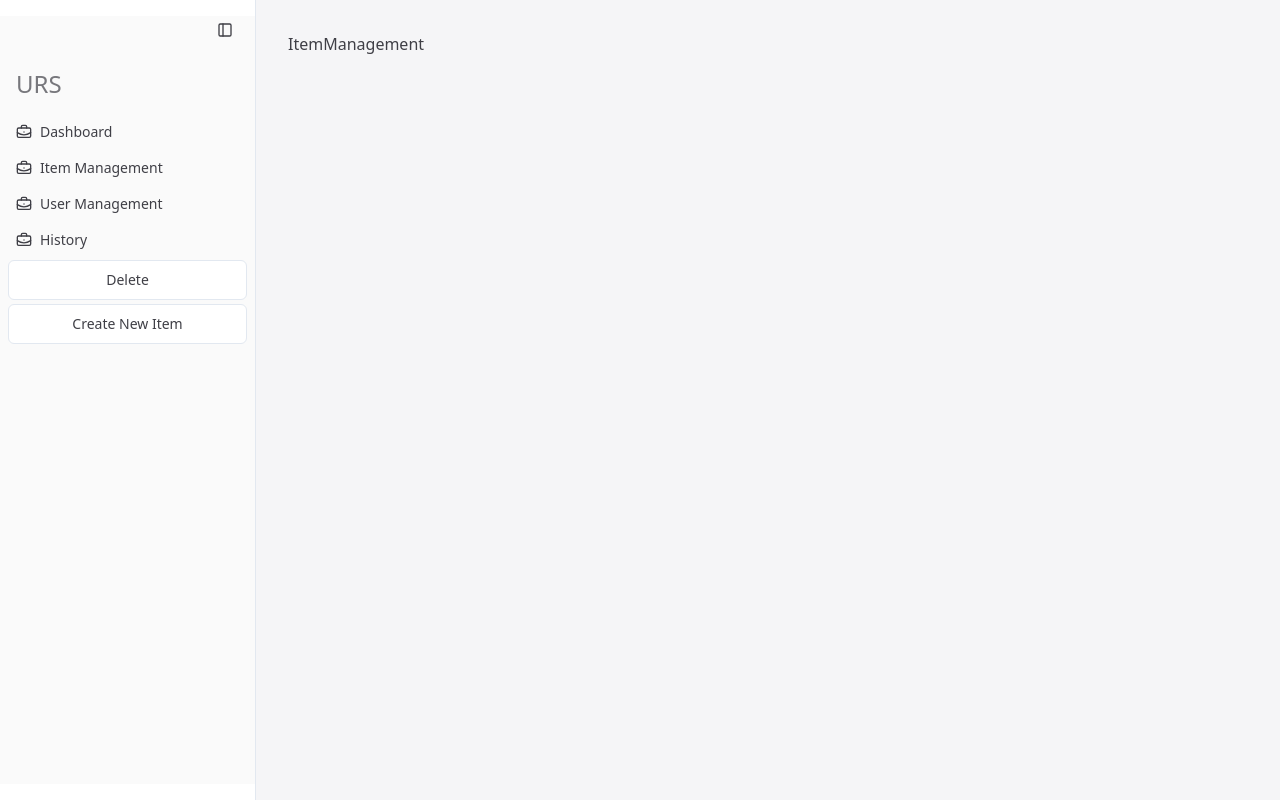
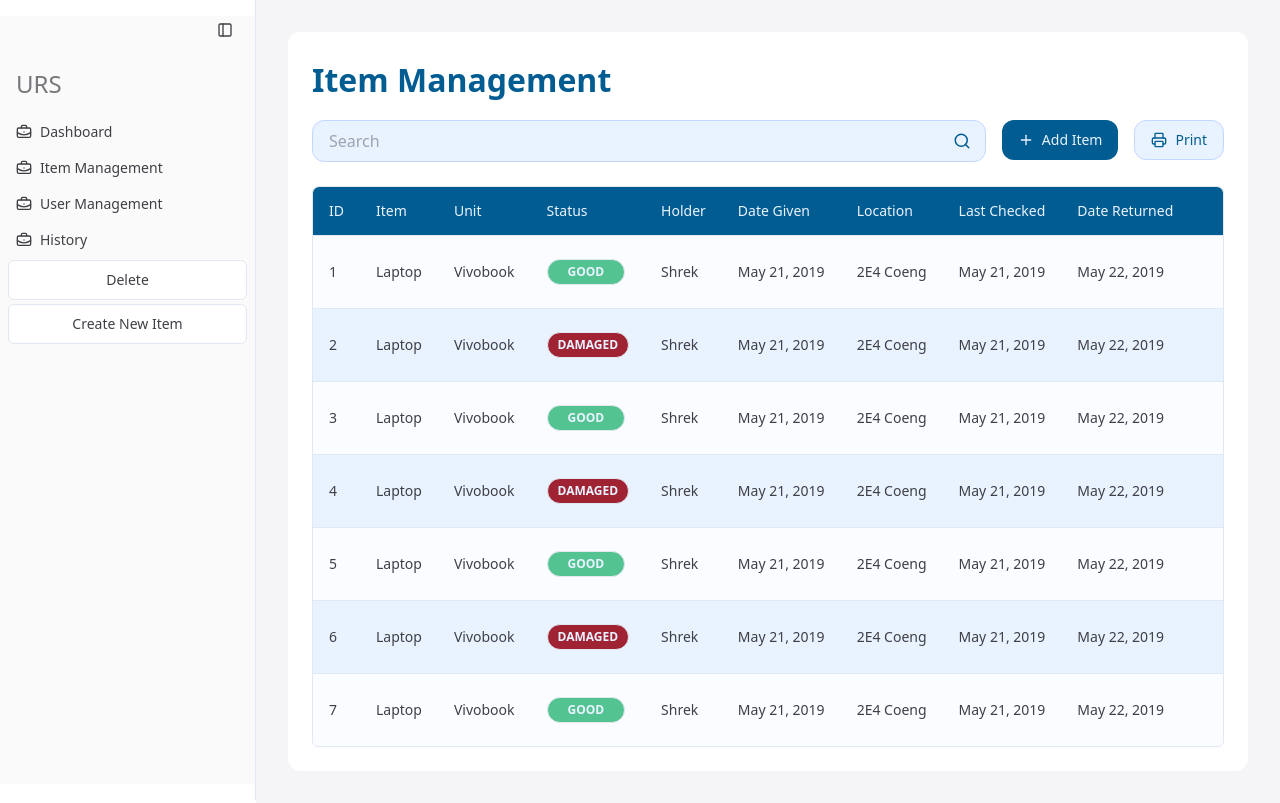
Before and after one commit to robin-dc/Inventory-Frontend, a React (Vite) app: page /admin/1 in a window 1280 px wide. Both pictures are taken after a click on the link "Item Management". Built offline with nearby package versions, Linux system fonts and the light colour scheme.

Commit message:
added item management ui

```diff
--- a/src/pages/admin/tabs/ItemManagement.jsx
+++ b/src/pages/admin/tabs/ItemManagement.jsx
@@ -1,7 +1,204 @@
+import { Input } from "@/components/ui/input"
+import { Button } from "@/components/ui/button"
+import { Badge } from "@/components/ui/badge"
+import {
+  Popover,
+  PopoverContent,
+  PopoverTrigger,
+} from "@/components/ui/popover"
+import { ScrollArea, ScrollBar } from "@/components/ui/scroll-area"
+
+import { Search } from 'lucide-react';
+import { Plus } from 'lucide-react';
+import { Printer } from 'lucide-react';
+import { EllipsisVertical } from 'lucide-react';
+import { Pencil } from 'lucide-react';
+import { Trash } from 'lucide-react';
+
+import {
+  Table,
+  TableBody,
+  TableCell,
+  TableHead,
+  TableHeader,
+  TableRow,
+} from "@/components/ui/table"
+
+const items = [
+  {
+    id: "1",
+    item: "Laptop",
+    unit: "Vivobook",
+    status: "GOOD",
+    holder: "Shrek",
+    dateGiven: "May 21, 2019",
+    location: "2E4 Coeng",
+    lastChecked: "May 21, 2019",
+    dateReturned: "May 22, 2019",
+  },
+  {
+    id: "2",
+    item: "Laptop",
+    unit: "Vivobook",
+    status: "DAMAGED",
+    holder: "Shrek",
+    dateGiven: "May 21, 2019",
+    location: "2E4 Coeng",
+    lastChecked: "May 21, 2019",
+    dateReturned: "May 22, 2019",
+  },
+  {
+    id: "3",
+    item: "Laptop",
+    unit: "Vivobook",
+    status: "GOOD",
+    holder: "Shrek",
+    dateGiven: "May 21, 2019",
+    location: "2E4 Coeng",
+    lastChecked: "May 21, 2019",
+    dateReturned: "May 22, 2019",
+  },
+  {
+    id: "4",
+    item: "Laptop",
+    unit: "Vivobook",
+    status: "DAMAGED",
+    holder: "Shrek",
+    dateGiven: "May 21, 2019",
+    location: "2E4 Coeng",
+    lastChecked: "May 21, 2019",
+    dateReturned: "May 22, 2019",
+  },
+  {
+    id: "5",
+    item: "Laptop",
+    unit: "Vivobook",
+    status: "GOOD",
+    holder: "Shrek",
+    dateGiven: "May 21, 2019",
+    location: "2E4 Coeng",
+    lastChecked: "May 21, 2019",
+    dateReturned: "May 22, 2019",
+  },
+  {
+    id: "6",
+    item: "Laptop",
+    unit: "Vivobook",
+    status: "DAMAGED",
+    holder: "Shrek",
+    dateGiven: "May 21, 2019",
+    location: "2E4 Coeng",
+    lastChecked: "May 21, 2019",
+    dateReturned: "May 22, 2019",
+  },
+  {
+    id: "7",
+    item: "Laptop",
+    unit: "Vivobook",
+    status: "GOOD",
+    holder: "Shrek",
+    dateGiven: "May 21, 2019",
+    location: "2E4 Coeng",
+    lastChecked: "May 21, 2019",
+    dateReturned: "May 22, 2019",
+  },
+]
 
 const ItemManagement = () => {
   return (
-    <div>ItemManagement</div>
+    <div className="p-6 bg-white rounded-xl grid">
+      <div className="text-primary text-[32px] font-bold">Item Management</div>
+
+      <div className="flex my-4 mb-6">
+        <div className="relative w-full">
+          <input
+            type="text"
+            placeholder="Search"
+            className="bg-secondary rounded-xl border border-[#C2D8FF] text-primary pl-4 pr-10 py-2 w-full focus:outline-none"
+          />
+          <Search className="absolute right-3 top-1/2 transform -translate-y-1/2 text-primary scale-75" />
+        </div>
+
+        <Button className="mx-4 text-secondary rounded-xl">
+          <Plus /> Add Item
+        </Button>
+
+        <Button variant="secondary" className="bg-secondary text-primary rounded-xl border border-[#C2D8FF]">
+          <Printer /> Print
+        </Button>
+      </div>
+
+      <ScrollArea className=" whitespace-nowrap rounded-md border">
+        <Table>
+          <TableHeader className="bg-primary">
+            <TableRow>
+              <TableHead className="text-secondary">ID</TableHead>
+              <TableHead className="text-secondary">Item</TableHead>
+              <TableHead className="text-secondary">Unit</TableHead>
+              <TableHead className="text-secondary">Status</TableHead>
+              <TableHead className="text-secondary">Holder</TableHead>
+              <TableHead className="text-secondary">Date Given</TableHead>
+              <TableHead className="text-secondary">Location</TableHead>
+              <TableHead className="text-secondary">Last Checked</TableHead>
+              <TableHead className="text-secondary">Date Returned</TableHead>
+              <TableHead></TableHead>
+            </TableRow>
+          </TableHeader>
+          <TableBody>
+            {items.map((item, index) => (
+              <TableRow key={item.item} className={`${index % 2 === 0 ? 'bg-[#FAFCFF]' : 'bg-secondary'}`}>
+                <TableCell className="font-medium">{item.id}</TableCell>
+                <TableCell className="font-medium">{item.item}</TableCell>
+                <TableCell className="font-medium">{item.unit}</TableCell>
+                <TableCell className="font-medium text-[#F5F5F7]">
+                  <Badge variant="outline" className={`text-secondary ${item.status === 'GOOD' ? 'bg-[#54C392] px-5 py-1' : 'bg-[#A02334]'} py-1`}>
+                    {item.status}
+                  </Badge>
+                </TableCell>
+                <TableCell className="font-medium">{item.holder}</TableCell>
+                <TableCell className="font-medium">{item.dateGiven}</TableCell>
+                <TableCell className="font-medium">{item.location}</TableCell>
+                <TableCell className="font-medium">{item.lastChecked}</TableCell>
+                <TableCell className="font-medium">{item.dateReturned}</TableCell>
+                <TableCell className="font-medium">
+                  <Popover>
+                    <PopoverTrigger asChild>
+                      <Button variant="ghost" className="rounded-full p-3 hover:bg-[#edede9]">
+                        <EllipsisVertical />
+                      </Button>
+                    </PopoverTrigger>
+                    <PopoverContent
+                      side="left"
+                      align="start"
+                      className="w-40 p-0 rounded-xl border border-primary"
+                    >
+                      <div className="grid">
+                        <Button
+                          variant="secondary"
+                          className="bg-white text-primary rounded-none rounded-t-xl text-[12px] border border-b-primary flex justify-start"
+                        >
+                          <Pencil className="scale-80" />
+                          Edit
+                        </Button>
+                        <Button
+                          variant="secondary"
+                          className="bg-white text-primary rounded-none rounded-b-xl text-[12px] flex justify-start"
+                        >
+                          <Trash className="scale-80" />
+                          Delete
+                        </Button>
+                      </div>
+                    </PopoverContent>
+                  </Popover>
+                </TableCell>
+              </TableRow>
+            ))}
+          </TableBody>
+        </Table>
+        <ScrollBar orientation="horizontal" />
+      </ScrollArea>
+
+    </div>
   )
 }
 
```
